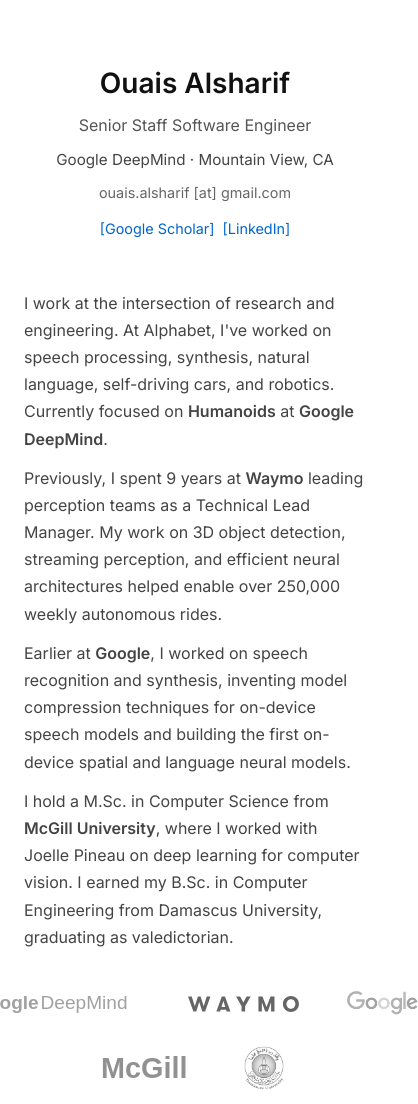
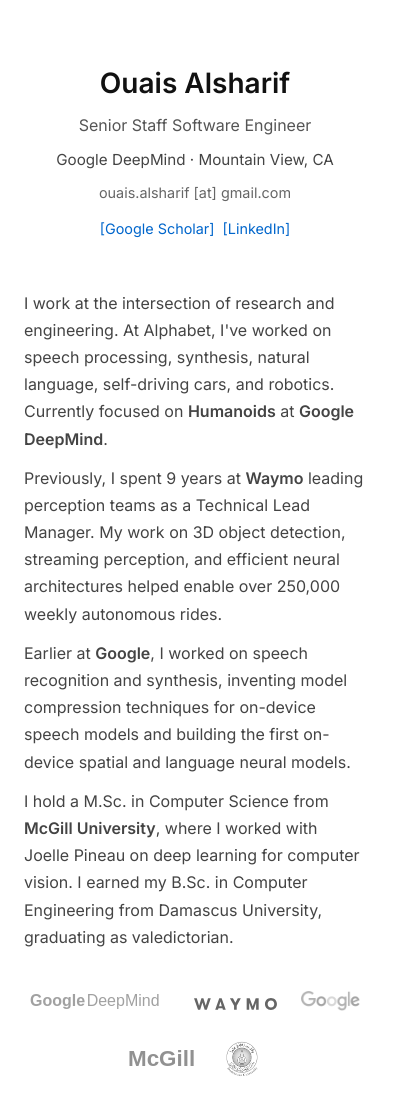
Before and after one commit to ouais/ouais.github.io, a plain HTML site: page index.html in a window 390 px wide. Shown: the top 1104 px of the page, 418 px wide, since content can reach past the window. Drawn offline with Linux system fonts and the light colour scheme.

Commit message:
Fix mobile responsiveness

```diff
--- a/index.html
+++ b/index.html
@@ -24,7 +24,7 @@
                     <p class="affiliation">Google DeepMind · Mountain View, CA</p>
                     <p class="email">ouais.alsharif [at] gmail.com</p>
                     <div class="social-links">
-                        <a href="https://scholar.google.com/citations?user=YOUR_ID" target="_blank"
+                        <a href="https://scholar.google.com/citations?user=nFefEI8AAAAJ&hl=en" target="_blank"
                             rel="noopener">[Google Scholar]</a>
                         <a href="https://www.linkedin.com/in/ouais" target="_blank" rel="noopener">[LinkedIn]</a>
                     </div>
--- a/style.css
+++ b/style.css
@@ -295,4 +295,29 @@ body {
         width: auto;
         margin-bottom: 2px;
     }
+
+    .logos {
+        flex-wrap: wrap;
+        gap: 24px;
+    }
+
+    .org-logo {
+        height: 20px !important;
+    }
+
+    .waymo-logo {
+        height: 12px !important;
+    }
+
+    .mcgill-logo {
+        height: 28px !important;
+    }
+
+    .damascus-logo {
+        height: 40px !important;
+    }
+
+    .container {
+        padding-bottom: 40px;
+    }
 }
```
